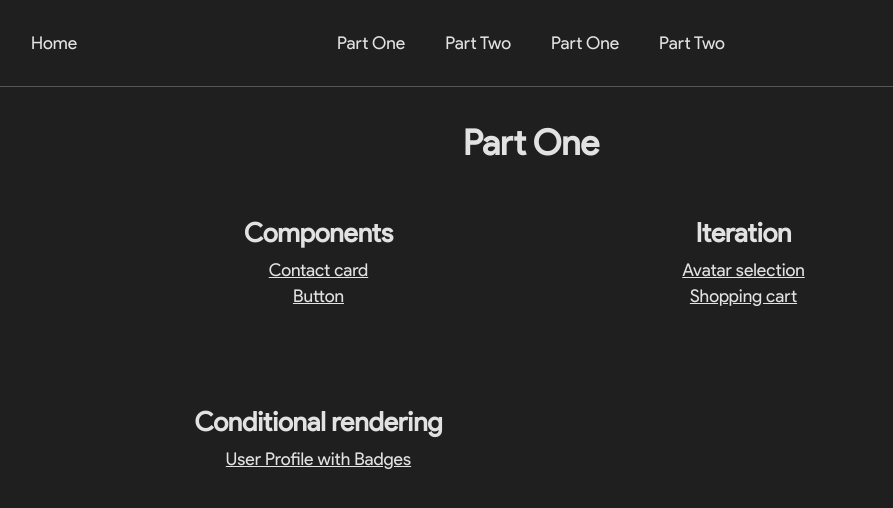
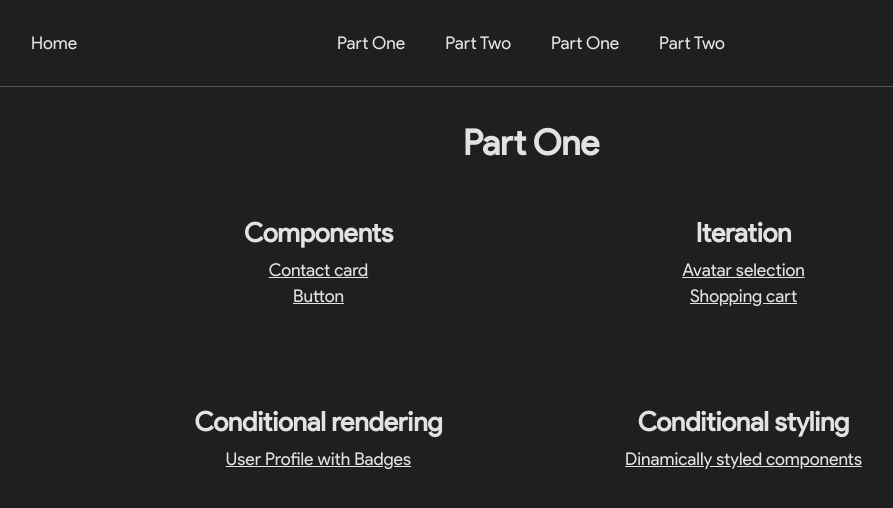
Before and after one commit to tyVespA/react-components-tests-next, a Next.js app: page /partOne in a window 1280 px wide. Shown: the top 508 px of the page, without its empty margins (109-1002 px from the left). Built offline with nearby package versions, Linux system fonts and the light colour scheme.

Commit message:
Add exercise

```diff
--- a/app/partOne/page.js
+++ b/app/partOne/page.js
@@ -36,6 +36,14 @@ function Page() {
             </Link>
           </ul>
         </section>
+        <section>
+          <h2>Conditional styling</h2>
+          <ul>
+            <Link href="/partOne/06-sidenoteTypes">
+              <li>Dinamically styled components</li>
+            </Link>
+          </ul>
+        </section>
       </div>
     </main>
   );
```
